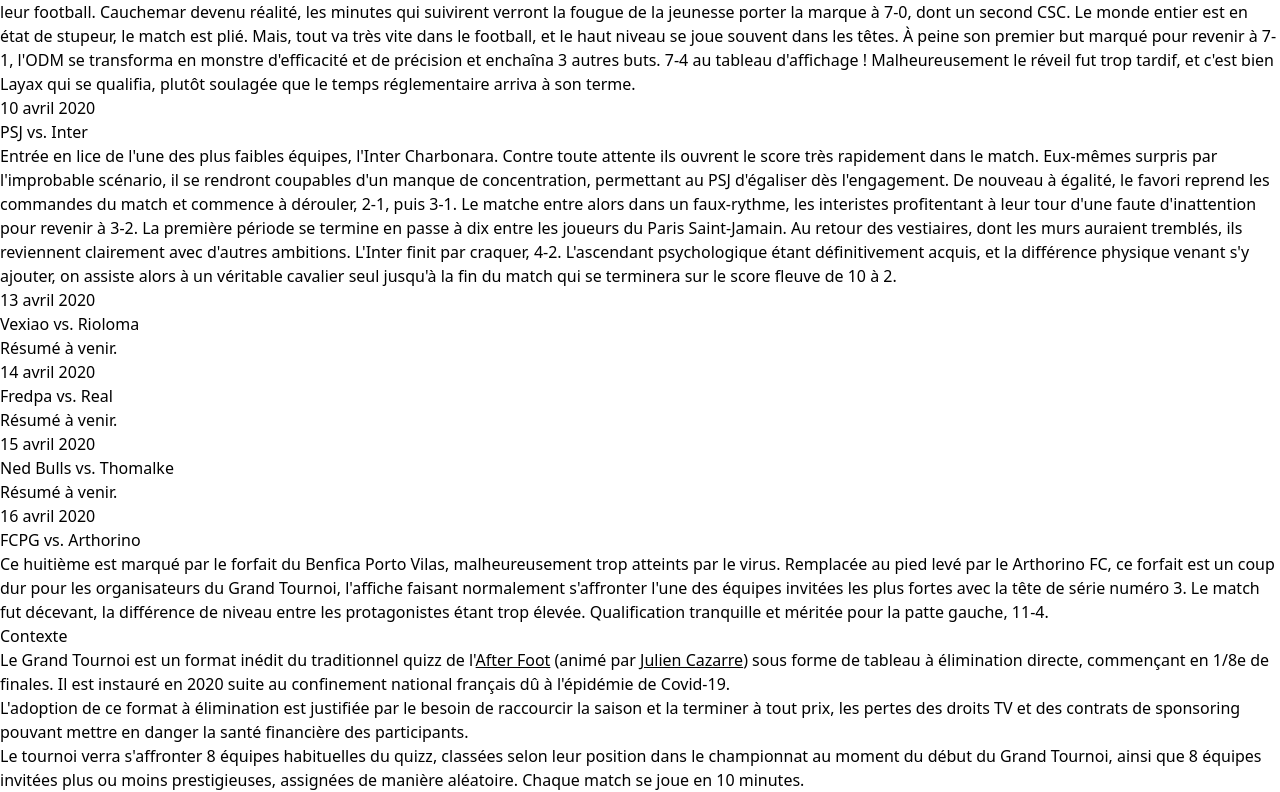
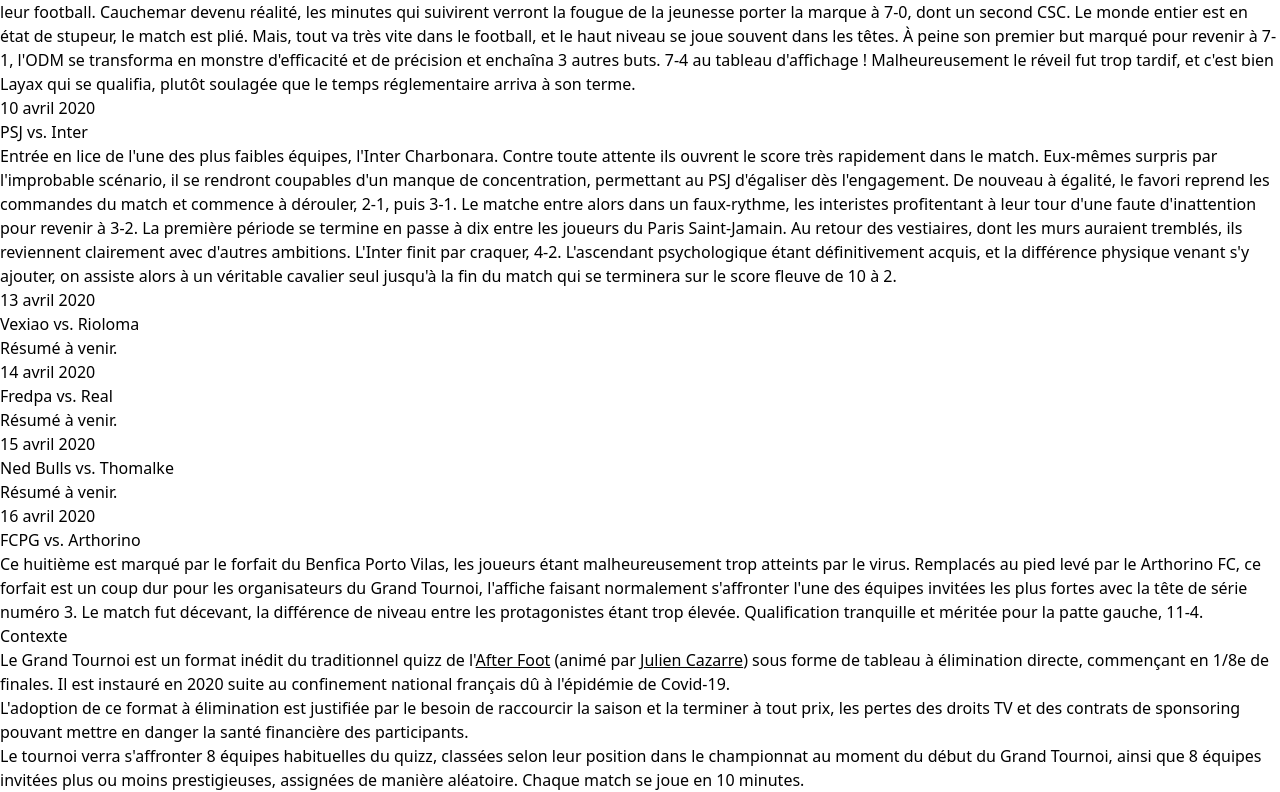
Before and after one commit to AlfredWallace/LeGrandTournoiDeLAfterFoot, a Vue app: page / in a window 1280 px wide. Shown: the part 1464-2256 px from the top of the page. Built offline with nearby package versions, Linux system fonts and the light colour scheme.

Commit message:
Fix last match summary grammar

```diff
--- a/src/App.vue
+++ b/src/App.vue
@@ -123,7 +123,7 @@ export default {
           new Date(2020, 3, 16),
           new Side(this.teams.jro, 11),
           new Side(this.teams.aro, 4),
-          "Ce huitième est marqué par le forfait du Benfica Porto Vilas, malheureusement trop atteints par le virus. Remplacée au pied levé par le Arthorino FC, ce forfait est un coup dur pour les organisateurs du Grand Tournoi," +
+          "Ce huitième est marqué par le forfait du Benfica Porto Vilas, les joueurs étant malheureusement trop atteints par le virus. Remplacés au pied levé par le Arthorino FC, ce forfait est un coup dur pour les organisateurs du Grand Tournoi," +
             " l'affiche faisant normalement s'affronter l'une des équipes invitées les plus fortes avec la tête de série numéro 3. Le match fut décevant, la différence de niveau entre les protagonistes étant trop élevée." +
             " Qualification tranquille et méritée pour la patte gauche, 11-4."
         ),
```
